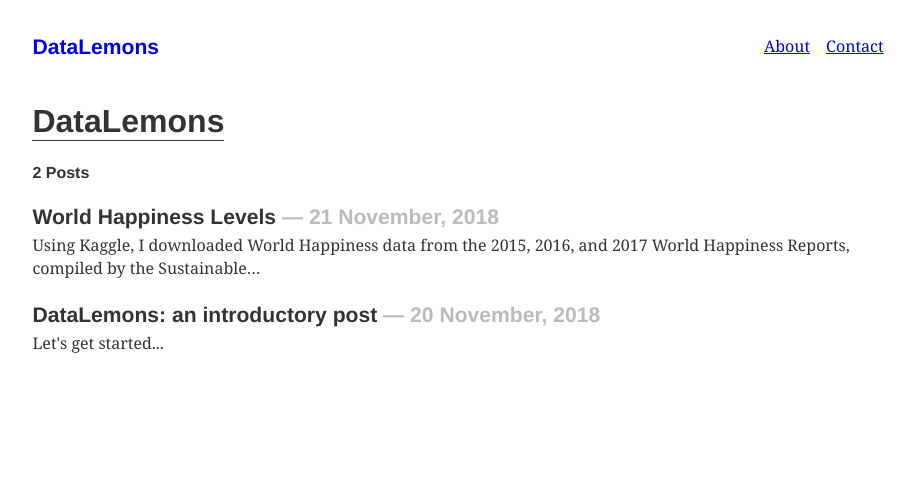
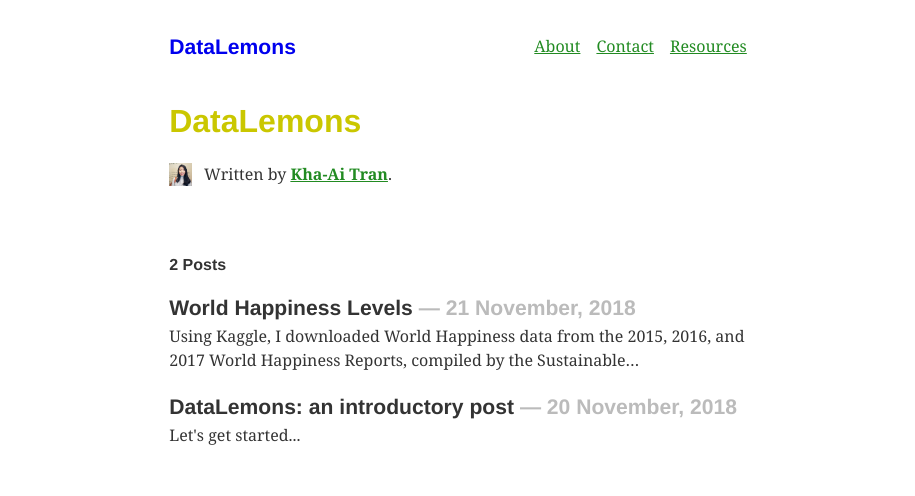
Before and after one commit to datalemons/data-blog-one, a Gatsby site: page / in a window 1280 px wide. Shown: the whole page, without its empty margins (174-1089 px from the left). Built offline with nearby package versions, Linux system fonts and the light colour scheme; Gatsby itself is replaced by a stand-in of ours; some packages are replaced by stand-ins of ours.

Commit message:
link colors changed

```diff
--- a/package.json
+++ b/package.json
@@ -16,10 +16,12 @@
     "gatsby-plugin-typography": "^2.2.1",
     "gatsby-source-filesystem": "^2.0.8",
     "gatsby-transformer-remark": "^2.1.12",
+    "polished": "^2.3.0",
     "react": "^16.5.1",
     "react-dom": "^16.5.1",
     "react-emotion": "^9.2.12",
     "react-typography": "^0.16.13",
+    "styled-components": "^4.1.1",
     "typography": "^0.16.17",
     "typography-theme-kirkham": "^0.16.3",
     "typography-theme-legible": "^0.16.11",
@@ -28,6 +30,7 @@
     "typography-theme-noriega": "^0.15.10",
     "typography-theme-stardust": "^0.16.14",
     "typography-theme-sutro": "^0.15.10",
-    "typography-theme-twin-peaks": "^0.15.11"
+    "typography-theme-twin-peaks": "^0.15.11",
+    "typography-theme-zacklive": "^1.0.2"
   }
 }
--- /dev/null
+++ b/src/components/bio-blurb.js
@@ -0,0 +1,35 @@
+import React from "react"
+import { Link} from "gatsby"
+import profileIcon from "./profile-pic-1a.jpeg"
+import { rhythm } from "../utils/typography"
+import "../components/styles.css"
+
+class Bio extends React.Component {
+
+  render() {
+    return (
+      <div
+        style={{
+          display: 'flex',
+          marginBottom: rhythm(2),
+        }}
+      >
+        <img
+          src={profileIcon}
+          alt={`Kha-Ai Tran`}
+          style={{
+            marginRight: rhythm(1 / 2),
+            marginBottom: 0,
+            width: rhythm(1),
+            height: rhythm(1),
+          }}
+        />
+        <p>
+          Written by <strong><Link to="/about" className="link-in-text">Kha-Ai Tran</Link></strong>. {' '}
+        </p>
+      </div>
+    )
+  }
+}
+
+export default Bio
--- /dev/null
+++ b/src/components/container.js
@@ -0,0 +1,6 @@
+import React from "react"
+import containerStyles from "./container.module.css"
+
+export default ({ children }) => (
+    <div className={containerStyles.container}>{children}</div>
+)
--- a/src/components/layout.js
+++ b/src/components/layout.js
@@ -1,6 +1,7 @@
 import React from "react"
 import { css } from "react-emotion"
 import { StaticQuery, Link, graphql } from "gatsby"
+import "../components/styles.css"
 
 import { rhythm } from "../utils/typography"
 
@@ -25,8 +26,8 @@ export default ({ children }) => (
       <div
         className={css`
           margin: 0 auto;
-          max-width: 75%;
-          padding: ${rhythm(2)};
+          max-width: 50%;
+          padding: ${rhythm(1)};
           padding-top: ${rhythm(1.5)};
         `}
       >
@@ -41,10 +42,9 @@ export default ({ children }) => (
             {data.site.siteMetadata.title}
           </h3>
         </Link>
-        <ul style={{ listStyle: `none`, float: `right` }}>
-          <ListLink to="/about/">About</ListLink>
-          <ListLink to="/contact/">Contact</ListLink>
-        </ul>
+        <Link to="/resources/" className="link">Resources</Link>
+        <Link to="/contact/" className="link">Contact</Link>
+        <Link to="/about/" className="link">About</Link>
         {children}
       </div>
     )}
--- /dev/null
+++ b/src/components/styles.css
@@ -0,0 +1,25 @@
+.header-title {
+    size: 18px;
+    color: rgb(202, 199, 0);
+    font-weight: bold;
+}
+
+.description {
+    size: 14px;
+    color: black;
+}
+
+.link {
+    color: forestgreen;
+    float: right;
+    font-style: normal;
+    list-style: none;
+    margin-right: 1rem;
+}
+
+.link-in-text {
+    color: forestgreen;
+    float:  none;
+    font-style: normal;
+    list-style: none;
+}
--- a/src/pages/index.js
+++ b/src/pages/index.js
@@ -3,6 +3,9 @@ import { Link, graphql } from "gatsby"
 import { css } from "react-emotion"
 import { rhythm } from "../utils/typography"
 import Layout from "../components/layout"
+import "../components/styles.css"
+
+import Bio from "../components/bio-blurb"
 
 export default ({ data }) => {
   console.log(data)
@@ -12,11 +15,11 @@ export default ({ data }) => {
         <h1
           className={css`
             display: inline-block;
-            border-bottom: 1px solid;
           `}
         >
-          DataLemons
+          <span className="header-title">DataLemons</span>
         </h1>
+        <Bio />
         <h4>{data.allMarkdownRemark.totalCount} Posts</h4>
         {data.allMarkdownRemark.edges.map(({ node }) => (
           <div key={node.id}>
```
Also changed, not shown: src/components/container.module.css (added, +34 -0 lines), src/pages/about.js (+5 -4 lines), src/pages/resources.js (added, +38 -0 lines), src/components/Octocat.jpg (added), src/components/profile-pic-1a.jpeg (added), src/components/profile-pic-2a.jpg (added), src/components/profile-pic-3a.jpg (added), 2 other files.
